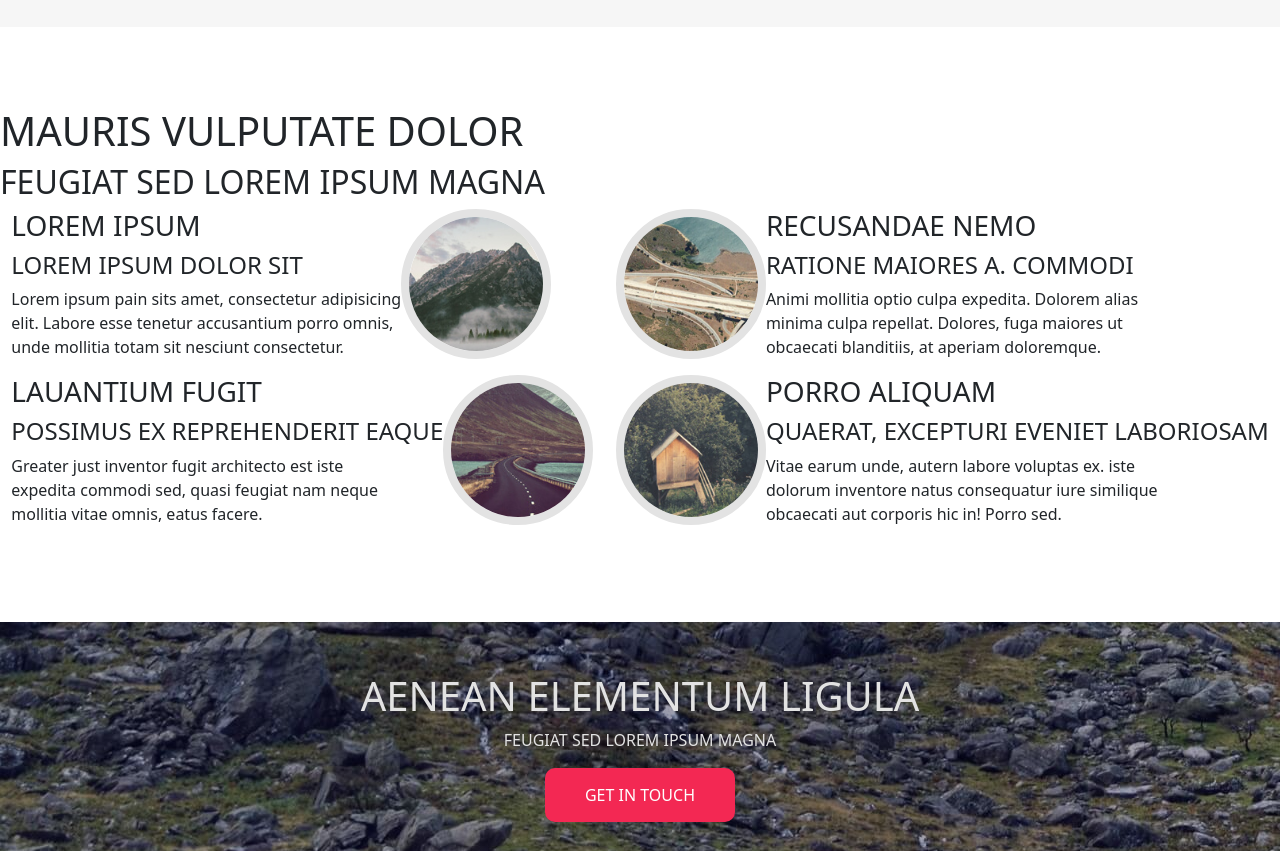
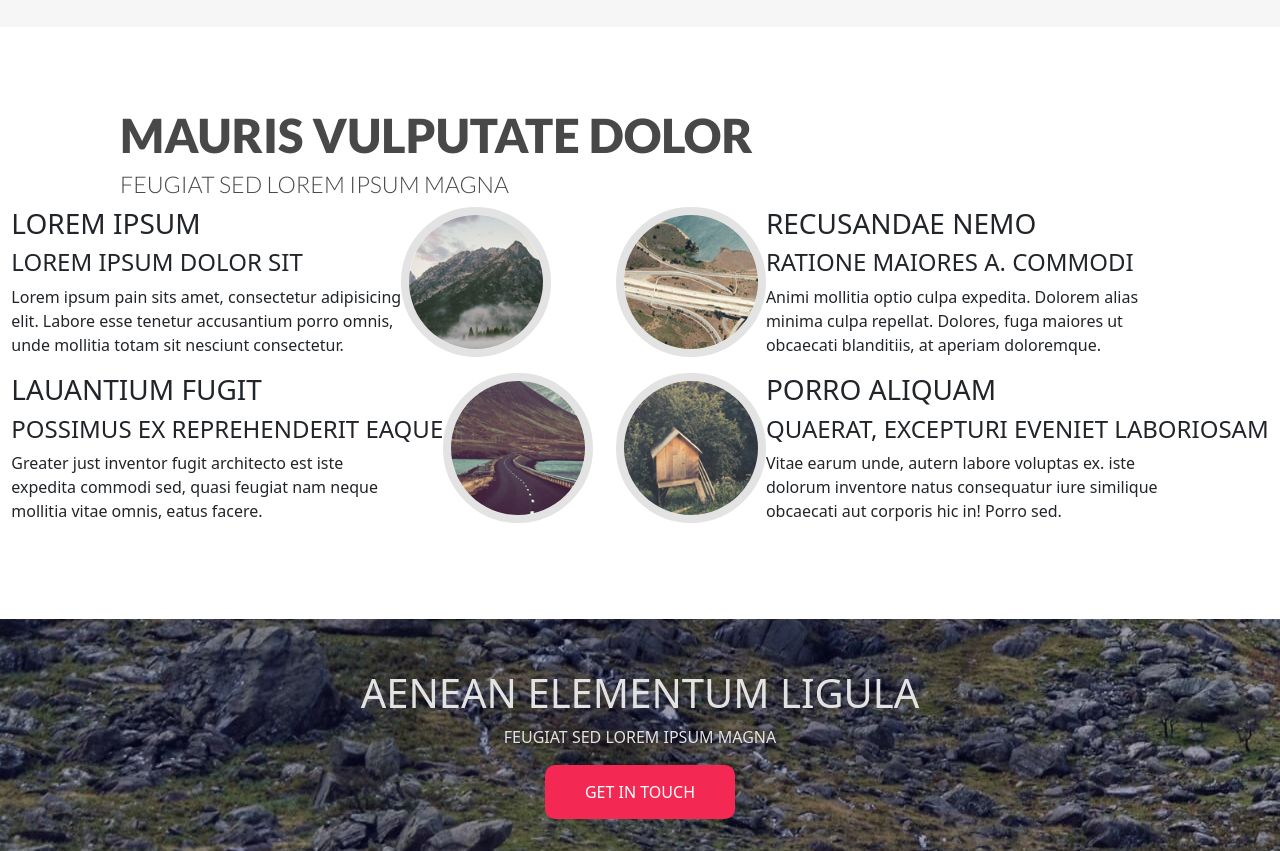
Before and after one commit to Eestia/spatial, a website: page index.html in a window 1280 px wide. Shown: the part 1893-2744 px from the top of the page. Drawn offline with nearby package versions, Linux system fonts and the light colour scheme.

Commit message:
upgrade html

```diff
--- a/index.html
+++ b/index.html
@@ -56,7 +56,7 @@
         </div>
       </section>
       <section class="midbot">
-        <div>
+        <div id="midtitre">
             <h1>MAURIS VULPUTATE DOLOR</h1>
             <h2>FEUGIAT SED LOREM IPSUM MAGNA</h2>
         </div>
--- a/src/sass/partials/_base.sass
+++ b/src/sass/partials/_base.sass
@@ -147,3 +147,16 @@ footer
         text-align: center
         padding: 30px
         color: rgb(72, 72, 72)
+#midtitre
+    padding-left: 120px
+    h1
+        font-family: "Lato", sans-serif
+        font-weight: 900
+        font-size: 47px
+        color: rgb(72, 72, 72)
+    h2
+        font-family: "Lato", sans-serif
+        font-weight: 300
+        font-size: 23px
+        color: rgb(72, 72, 72)
+        padding-bot: 40px
```
Also changed, not shown: public/style/style.css, 1 other file.
